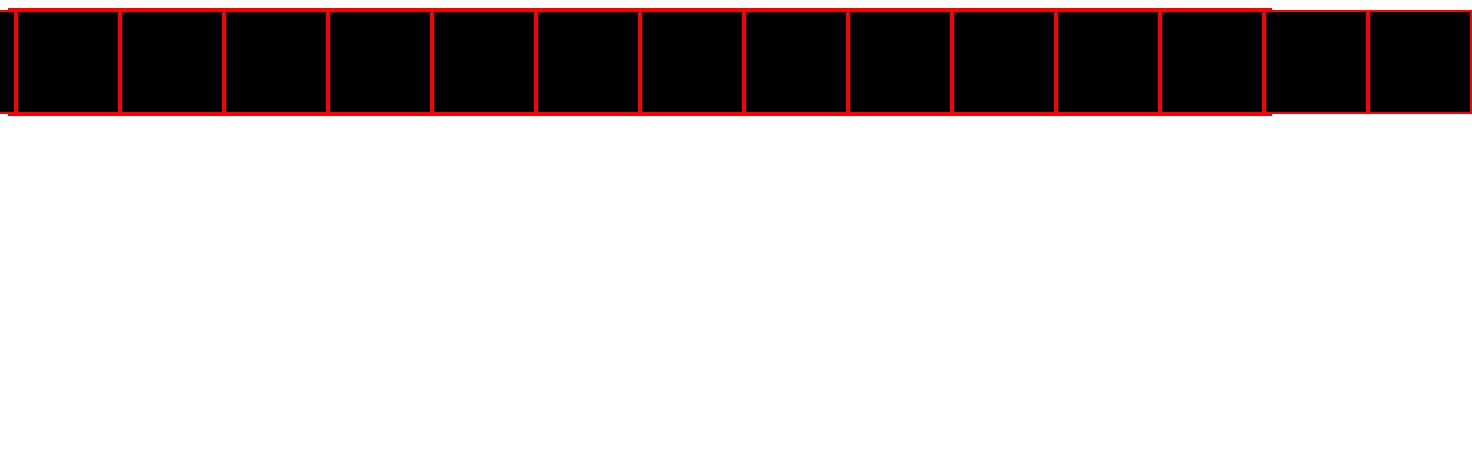
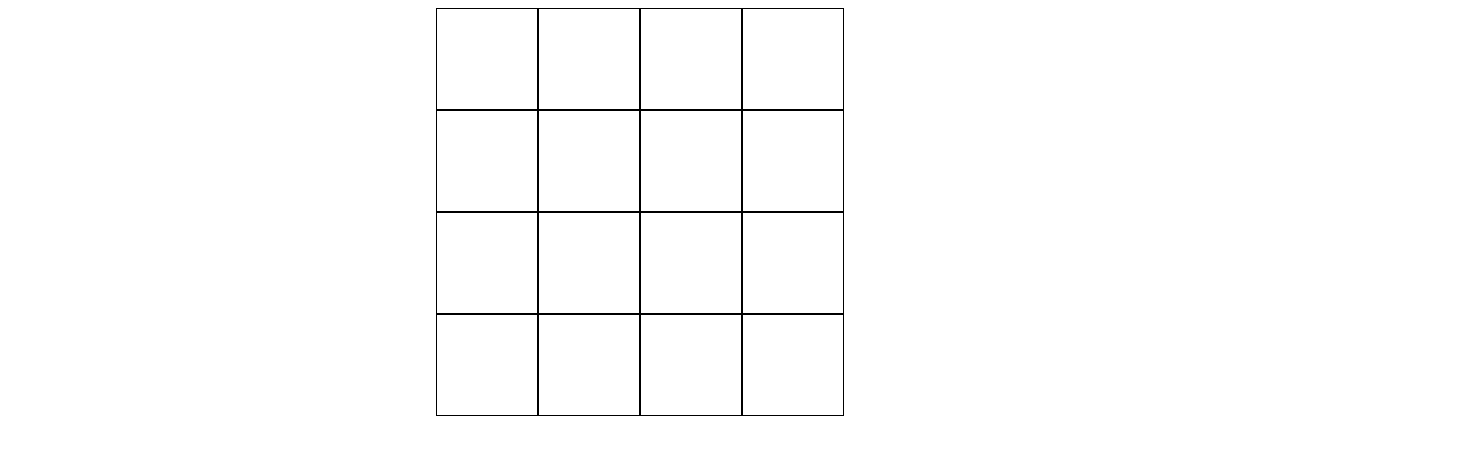
Before and after one commit to del-ereno/etch-a-sketch, a plain HTML site: page index.html in a window 1280 px wide. Shown: the whole page, 1472 px wide, since content can reach past the window. Drawn offline with Linux system fonts and the light colour scheme.

Commit message:
created flexbox grid

```diff
--- a/index.html
+++ b/index.html
@@ -9,7 +9,10 @@
 </head>
 <body>
     <div id="container">
-
+        <div id="column"></div>
+        <div id="column"></div>
+        <div id="column"></div>
+        <div id="column"></div>
     </div>
 </body>
 </html>
--- a/script.js
+++ b/script.js
@@ -1,7 +1,25 @@
-const container = document.querySelector("#container");
-for (let i = 1; i <= 16; i++){
-    const div = document.createElement("div");
-    div.style.padding = "50px";
-    div.classList.add(String("div" + i));
-    container.appendChild(div);
+//const container = document.querySelector("#container");
+const columns = document.querySelectorAll("#column");
+columns.forEach((column) => {
+    var row = document.createElement("div");
+    column.appendChild(row);
+    for (let i = 1; i <= 4; i++){
+        const div = document.createElement("div");
+        div.style.padding = "50px";
+        div.classList.add("gridElement");
+        row.appendChild(div);
+    }
+});
+
+
+/**
+for (let c = 1; c <= 4; i++){
+
+    for (let r = 1; r <= 4; i++){
+        const div = document.createElement("div");
+        div.style.padding = "50px";
+        div.classList.add(String("div"));
+        eval().appendChild(div);
+    }
 }
+*/
--- a/style.css
+++ b/style.css
@@ -1,9 +1,15 @@
-#container{
+body{
     display: flex;
     align-items: center;
     justify-content: center;
 }
-div{
-    background-color: black;
-    border: 2px solid red;
+#container{
+    display: flex;
+    flex-wrap: wrap;
 }
+.gridElement{
+    border:1px solid black;
+}
+.row{
+
+}
```
